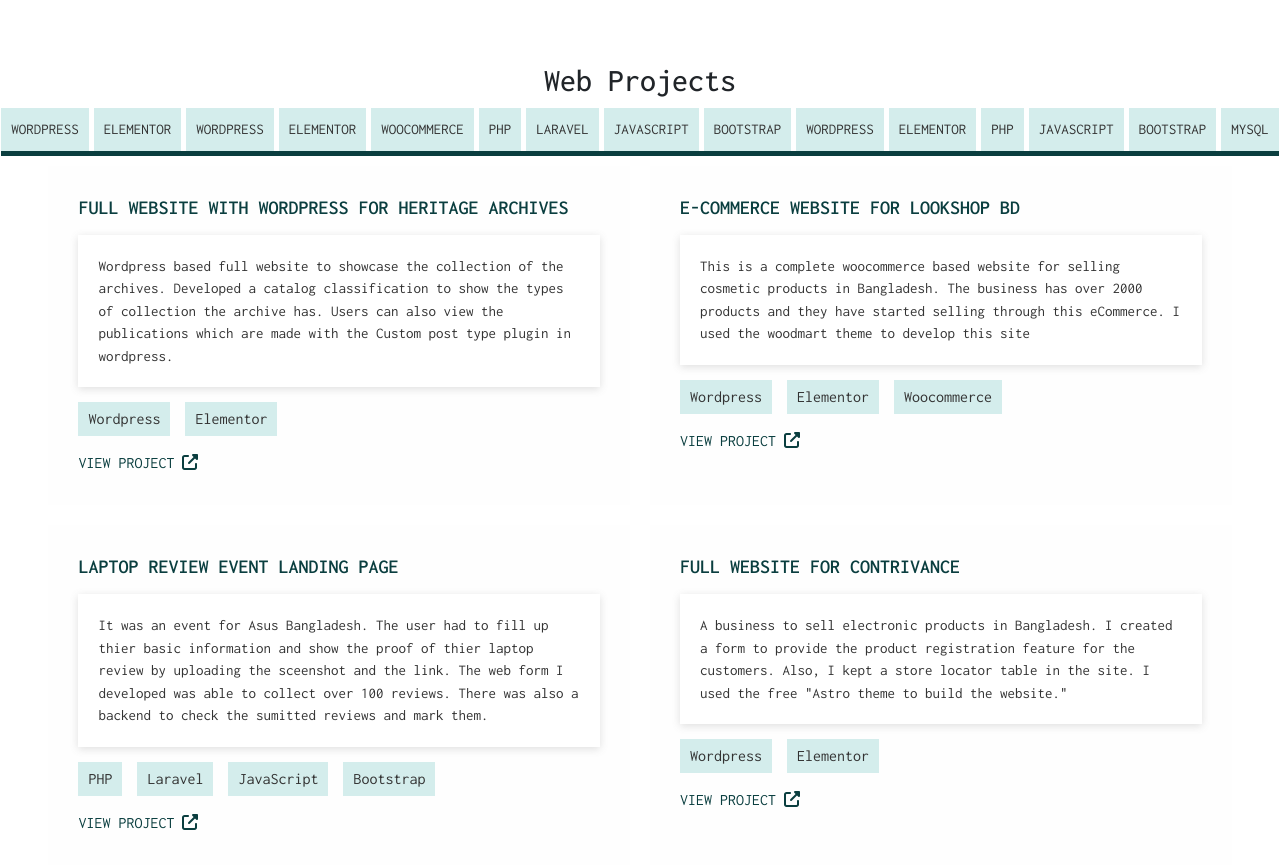
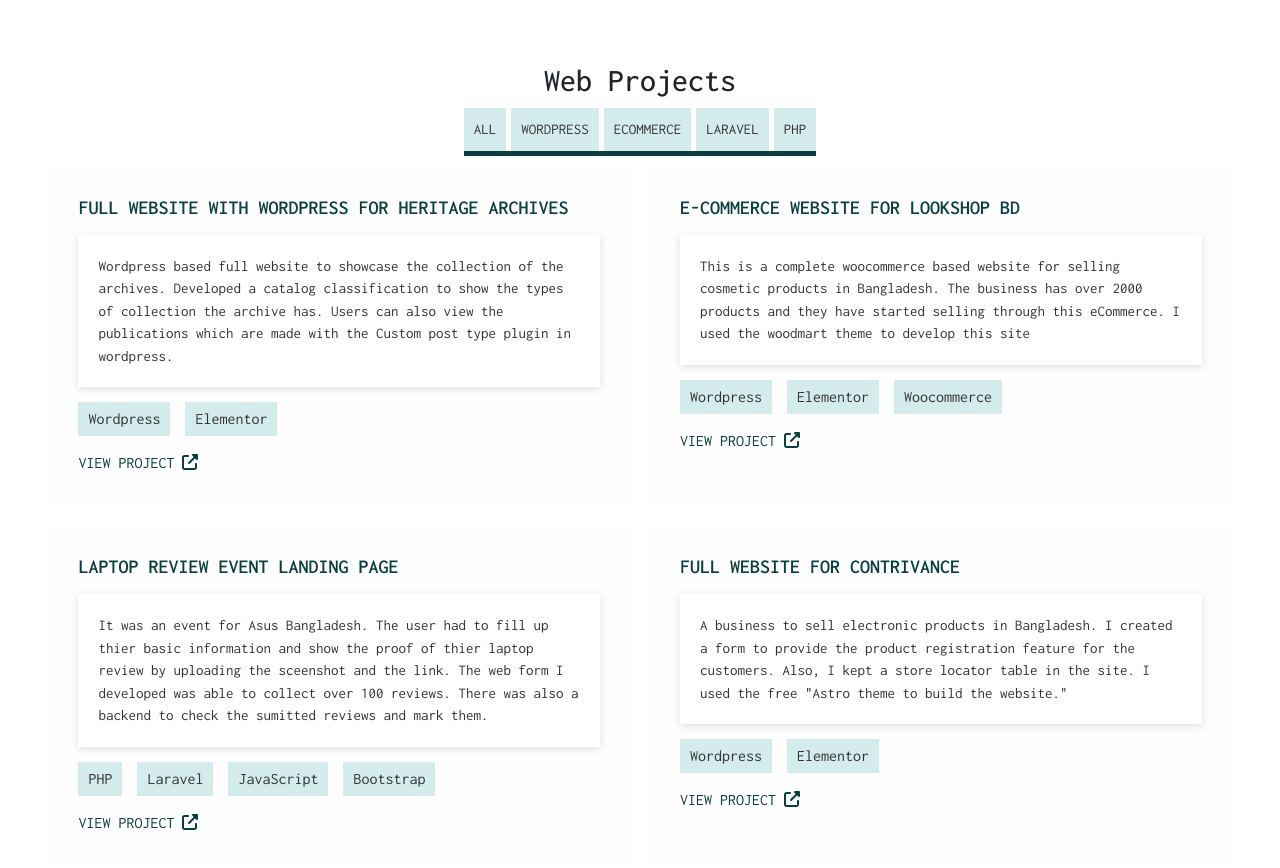
Before and after one commit to tanzimr8/website-tanzim, a React (Create React App) app: page / in a window 1280 px wide. Shown: the part 2438-3306 px from the top of the page. Built offline with nearby package versions, Linux system fonts and the light colour scheme.

Commit message:
functionality added : filtered project category

```diff
--- a/src/assets/styles.scss
+++ b/src/assets/styles.scss
@@ -227,7 +227,7 @@ a:hover {
         display: flex;
         padding: 0 3%;
         flex-wrap: wrap;
-
+        transition: all 3s;
         .project-card {
             min-width: 300px;
             background-color: #fefefe;
--- a/src/components/Projects/Projects.jsx
+++ b/src/components/Projects/Projects.jsx
@@ -8,31 +8,36 @@ import { faExternalLinkAlt } from '@fortawesome/free-solid-svg-icons';
 
 const Projects = () => {
   const [projectData, setProjectData] = useState(data);
-  const [currentTab, setCurrentTab] = useState('');
-  const [projectTool, setProjectTool] = useState([]);
+  const [filteredProjectData, setFilteredProjectData] = useState([...projectData]);
 
-  useEffect(() => {
-    // Use useEffect to update projectTool when projectData changes
-    const tools = projectData.reduce((acc, project) => {
-      return [...acc, ...project.tools];
-    }, []);
-    setProjectTool(tools);
-  }, [projectData]); // Dependency array ensures useEffect runs when projectData changes
+  const filteredCategory = [...new Set(projectData.map((project) => {
+    return project.category;
+  }))];
 
+  const handleCategoryChange = (getCurrentCategory) => {
+    setFilteredProjectData(projectData.filter((project) => {
+      return project.category === getCurrentCategory;
+    }))
+  }
   return (
     <section id='projects' className='projects'>
       <Title title="Web Projects" />
       <div className="project-tabs">
         <div className="project-tab">
           {/* Render project tools */}
-          {projectTool.map((tool, index) => (
-            <p key={index}>{tool}</p>
-          ))}
+          <p onClick={()=>{setFilteredProjectData(projectData)}}>All</p>
+          {filteredCategory.map((category) => {
+            return (
+              <p key={category} onClick={() => { handleCategoryChange(category) }}>{category}</p>
+            )
+
+          })}
         </div>
       </div>
       <div className="projects-card">
         {/* Render project cards */}
-        {projectData.map((project, index) => (
+        {
+          filteredProjectData.map((project, index) => (
             <div className="project-card" key={index}>
               <div className="project-name">
                 <h2>{project.title}</h2>
--- a/src/data/projects.js
+++ b/src/data/projects.js
@@ -4,6 +4,7 @@ export const data = [
         title: 'FULL WEBSITE WITH WORDPRESS FOR HERITAGE ARCHIVES',
         details: 'Wordpress based full website to showcase the collection of the archives. Developed a catalog classification to show the types of collection the archive has. Users can also view the publications which are made with the Custom post type plugin in wordpress.',
         tools: ['Wordpress', 'Elementor'],
+        category: 'WordPress',
         link: 'https://heritage-archives.com',
         github: false,
         githubLink: ''
@@ -13,6 +14,7 @@ export const data = [
         title: 'E-Commerce Website for Lookshop BD',
         details: 'This is a complete woocommerce based website for selling cosmetic products in Bangladesh. The business has over 2000 products and they have started selling through this eCommerce. I used the woodmart theme to develop this site',
         tools: ['Wordpress', 'Elementor', 'Woocommerce'],
+        category: 'ECommerce',
         link: 'https://lookshopbd.com',
         github: false,
         githubLink: ''
@@ -22,6 +24,7 @@ export const data = [
         title: 'Laptop Review Event Landing Page',
         details: 'It was an event for Asus Bangladesh. The user had to fill up thier basic information and show the proof of thier laptop review by uploading the sceenshot and the link. The web form I developed was able to collect over 100 reviews. There was also a backend to check the sumitted reviews and mark them. ',
         tools: ['PHP', 'Laravel', 'JavaScript', 'Bootstrap'],
+        category: 'Laravel',
         link: 'https://www.behance.net/gallery/129215805/USER-GENERATED-REVIEW-CAMPAIGN-MICROSITE',
         github: false,
         githubLink: ''
@@ -31,6 +34,7 @@ export const data = [
         title: 'Full Website for Contrivance',
         details: 'A business to sell electronic products in Bangladesh. I created a form to provide the product registration feature for the customers. Also, I kept a store locator table in the site. I used the free "Astro theme to build the website."',
         tools: ['Wordpress','Elementor'],
+        category: 'WordPress',
         link: 'https://contrivance-bd.com/',
         github: false,
         githubLink: ''
@@ -40,6 +44,7 @@ export const data = [
         title: 'Quiz App for ASUS',
         details: 'The app had 5 quizes containing 20 points and the user with the highest points would get a free ticket for the laptop fair. It had a backend with admin access to view the users who participated in the quiz. The app also generated unique tickets for the winners."',
         tools: ['PHP','JavaScript','Bootstrap','MySQL'],
+        category: 'PHP',
         link: 'https://contrivance-bd.com/',
         github: false,
         githubLink: ''
```
Lines whose indentation alone changed are shown as unchanged.
